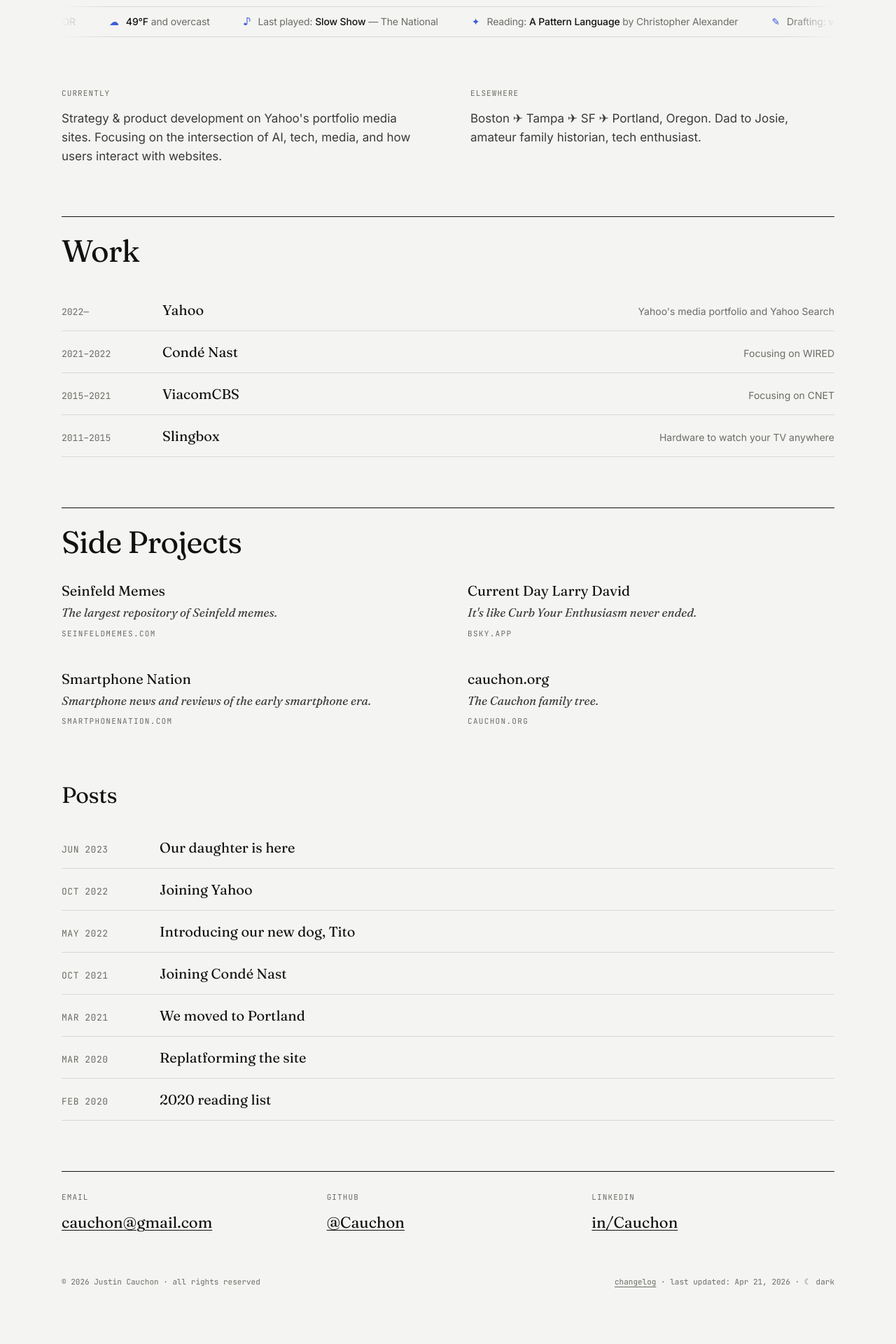
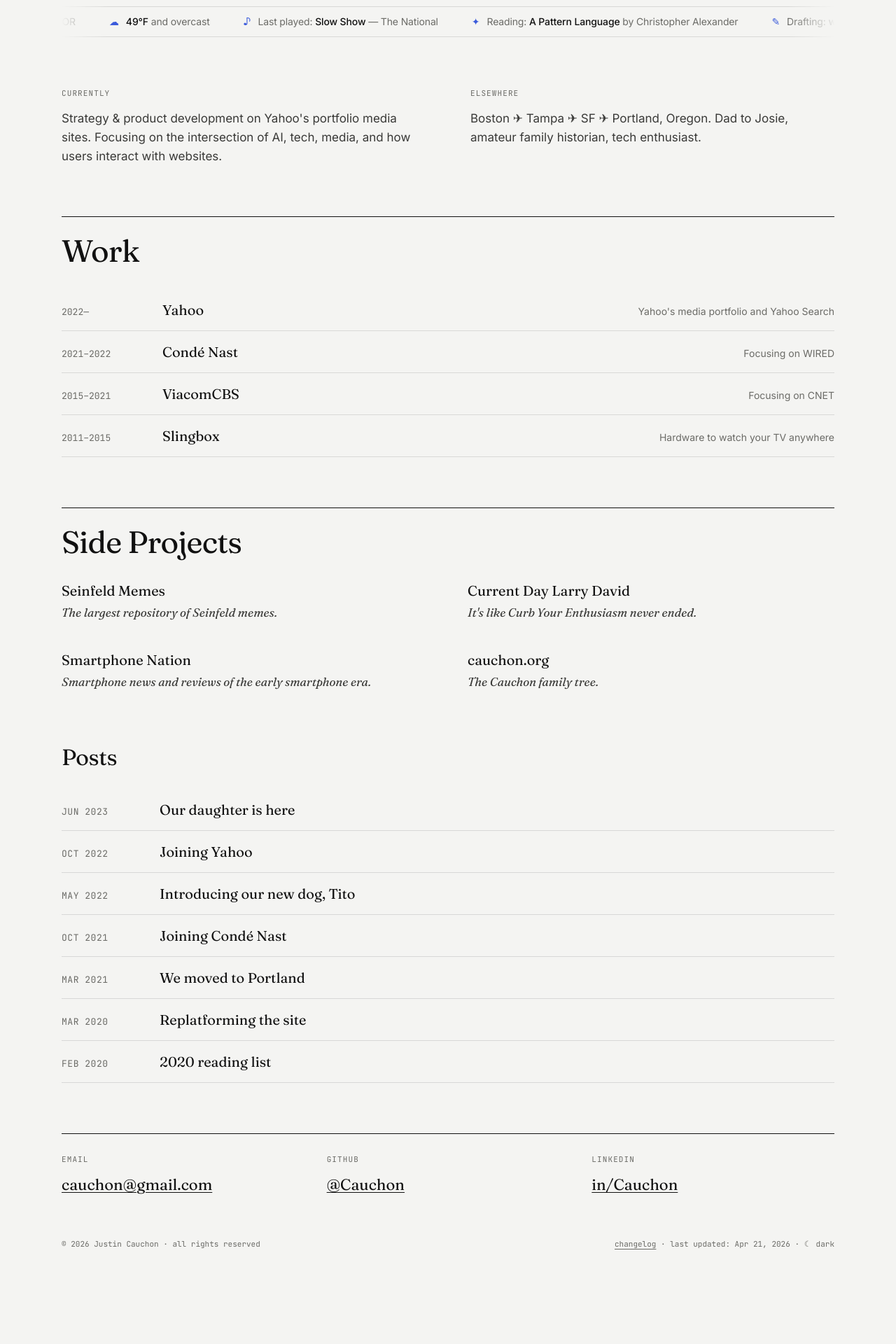
Before and after one commit to Cauchon/cauchon.github.io, a Jekyll site: the page built from index.html, in a window 1280 px wide. Shown: the part 783-2703 px from the top of the page at 70% size. Built offline with Jekyll 4.4.1, drawn with Linux system fonts in a browser that asks for light colours; after the commit the page ends 2649 px from its top, so only the background shows below that.

Commit message:
Remove domain from Side Projects cards
Each card is now just title + italic note — cleaner, no redundant metadata.

Co-Authored-By: Claude Opus 4.7 <noreply@anthropic.com>

```diff
--- a/css/home.css
+++ b/css/home.css
@@ -257,17 +257,6 @@ a {
   color: inherit;
   text-decoration: none;
   transition: color 120ms ease;
-}
-.side-projects__meta {
-  display: flex;
-  align-items: center;
-  gap: 6px;
-  font-family: 'JetBrains Mono', ui-monospace, monospace;
-  font-size: 11px;
-  letter-spacing: 0.12em;
-  text-transform: uppercase;
-  color: var(--ink-mute);
-  margin-top: 10px;
 }
 .side-projects__title {
   font-family: 'Fraunces', 'Iowan Old Style', Georgia, serif;
--- a/index.html
+++ b/index.html
@@ -93,22 +93,18 @@ layout: home
       <a class="side-projects__item" href="https://seinfeldmemes.com/">
         <div class="side-projects__title">Seinfeld Memes</div>
         <div class="side-projects__note">The largest repository of Seinfeld memes.</div>
-        <div class="side-projects__meta"><span class="domain">seinfeldmemes.com</span></div>
       </a>
       <a class="side-projects__item" href="https://bsky.app/profile/idontrespectwood.bsky.social">
         <div class="side-projects__title">Current Day Larry David</div>
         <div class="side-projects__note">It's like Curb Your Enthusiasm never ended.</div>
-        <div class="side-projects__meta"><span class="domain">bsky.app</span></div>
       </a>
       <a class="side-projects__item" href="https://smartphonenation.com/">
         <div class="side-projects__title">Smartphone Nation</div>
         <div class="side-projects__note">Smartphone news and reviews of the early smartphone era.</div>
-        <div class="side-projects__meta"><span class="domain">smartphonenation.com</span></div>
       </a>
       <a class="side-projects__item" href="https://cauchon.org/">
         <div class="side-projects__title">cauchon.org</div>
         <div class="side-projects__note">The Cauchon family tree.</div>
-        <div class="side-projects__meta"><span class="domain">cauchon.org</span></div>
       </a>
     </div>
   </section>
```
